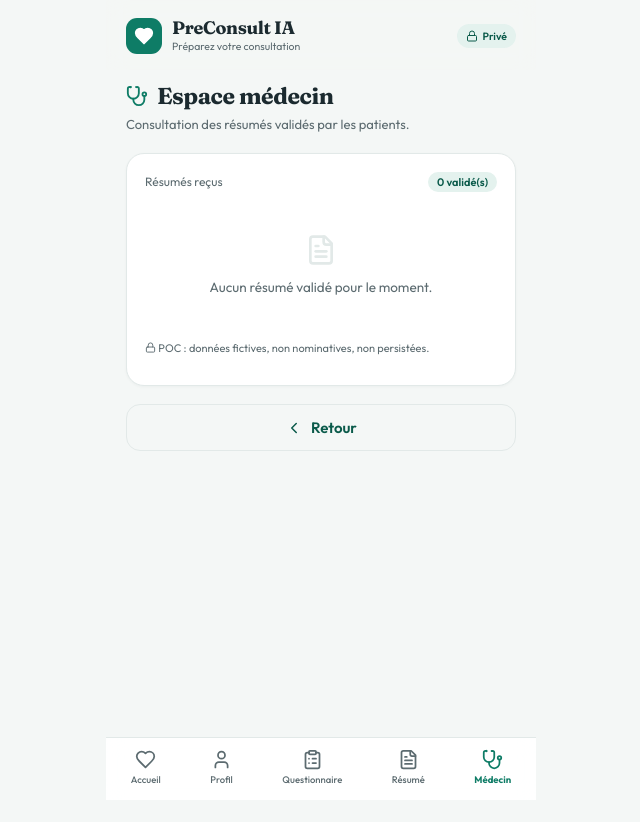
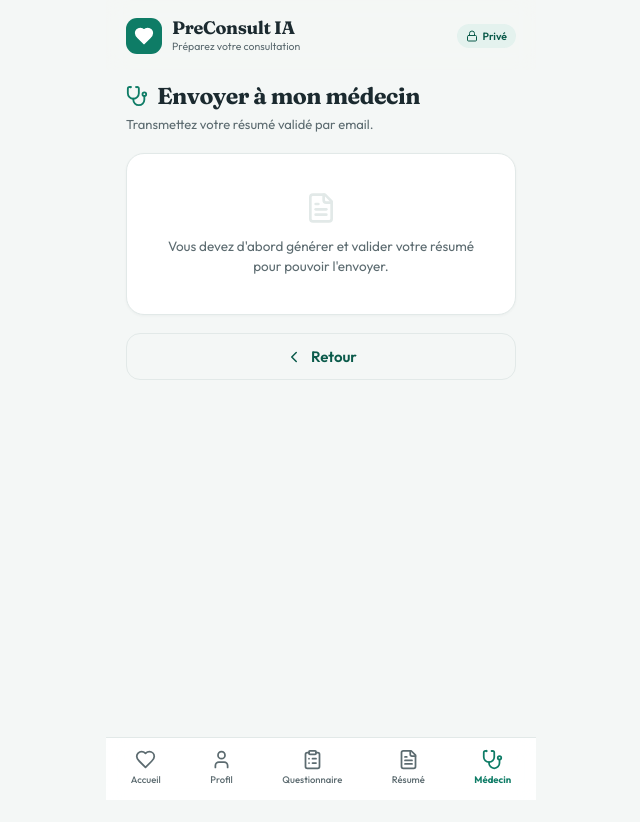
Before and after one commit to NoeCollignon/Deucalion, a React (Vite) app: page / in a window 1280 px wide. Both pictures are taken after a click on the button "Médecin". Shown: the top 822 px of the page, without its empty margins (319-959 px from the left). Built offline with nearby package versions, Linux system fonts and the light colour scheme.

Commit message:
Refactor buildClinicalPayload to include profil

```diff
--- a/src/PreConsultIA.jsx
+++ b/src/PreConsultIA.jsx
@@ -48,10 +48,10 @@ function sanitize(text) {
 
 /* Construit la charge utile envoyée à l'IA : uniquement données médicales,
    jamais nom/prénom/téléphone/adresse. */
-function buildClinicalPayload(answers, lists) {
+function buildClinicalPayload(profil, answers, lists) {
   const clinical = {
-    age: answers.age || "non précisé",
-    sexe: answers.sexe || "non précisé",
+    age: profil.age || "non précisé",
+    sexe: profil.sexe || "non précisé",
     motif: sanitize(answers.motif),
     symptomes: sanitize(answers.symptomes),
     depuis: answers.depuis,
@@ -232,6 +232,7 @@ export default function PreConsultIA() {
   const [validated, setValidated] = useState(false);
   const [copied, setCopied] = useState(false);
   const [err, setErr] = useState("");
+  const [doctorEmail, setDoctorEmail] = useState("");
 
   function loadDemo() {
     setProfil({ initiales: DEMO.profil.initiales, age: DEMO.profil.age, sexe: DEMO.profil.sexe });
@@ -243,7 +244,7 @@ export default function PreConsultIA() {
   async function askPrecisions() {
     setLoadingQ(true); setErr("");
     try {
-      const payload = buildClinicalPayload(answers, { traitements, antecedents, allergies });
+      const payload = buildClinicalPayload(profil, answers, { traitements, antecedents, allergies });
       const res = await callAgent(PROMPTS.questionnaire, payload, true);
       setAiQuestions(res.questions || []);
     } catch (e) { setErr("L'agent questionnaire est indisponible. Vous pouvez continuer sans précisions."); }
@@ -257,7 +258,7 @@ export default function PreConsultIA() {
       const extra = Object.entries(aiAnswers)
         .filter(([, v]) => v && v.trim())
         .map(([q, v]) => `Q: ${aiQuestions[q]} R: ${sanitize(v)}`).join("\n");
-      const payload = buildClinicalPayload(answers, { traitements, antecedents, allergies })
+      const payload = buildClinicalPayload(profil, answers, { traitements, antecedents, allergies })
         + (extra ? `\n\nPrécisions complémentaires:\n${extra}` : "");
 
       const [s, v, r] = await Promise.all([
@@ -274,6 +275,18 @@ export default function PreConsultIA() {
     const text = `RÉSUMÉ PRÉ-CONSULTATION (préparé par le patient, validé)\n\n${summary}`;
     navigator.clipboard?.writeText(text);
     setCopied(true); setTimeout(() => setCopied(false), 1800);
+  }
+
+  function emailSummary() {
+    const sujet = "Résumé pré-consultation";
+    const corps =
+      "Bonjour,\n\nVoici le résumé que j'ai préparé en vue de notre consultation à l'aide de PreConsult IA. " +
+      "Ce résumé ne constitue pas un diagnostic.\n\n" +
+      summary +
+      "\n\nCordialement.";
+    const dest = doctorEmail.trim();
+    const url = `mailto:${encodeURIComponent(dest)}?subject=${encodeURIComponent(sujet)}&body=${encodeURIComponent(corps)}`;
+    window.location.href = url;
   }
 
   const profilOk = profil.age && profil.sexe;
@@ -436,15 +449,23 @@ export default function PreConsultIA() {
 
               {!loadingSummary && summary && (
                 <>
-                  {/* Agent Vérification */}
+                  {/* Agent Vérification — rappel doux côté patient */}
                   {verif && (verif.manquant?.length > 0 || verif.aVerifier?.length > 0) && (
-                    <div style={{ ...cardStyle, background: C.warnSoft, border: "1px solid #F6D9A8", marginBottom: 14 }}>
+                    <div style={{ ...cardStyle, background: C.brandSoft, border: "none", marginBottom: 14 }}>
                       <div style={{ display: "flex", alignItems: "center", gap: 8, marginBottom: 8 }}>
-                        <AlertTriangle size={16} color={C.warn} />
-                        <strong style={{ fontSize: 14, color: "#7A4A12" }}>L'agent vérification a repéré des points</strong>
+                        <Sparkles size={16} color={C.brand} />
+                        <strong style={{ fontSize: 14, color: C.brandInk }}>Avant de finaliser, vous pourriez préciser…</strong>
                       </div>
-                      {verif.manquant?.map((m, i) => <PointLine key={"m" + i} text={m} tag="Manquant" />)}
-                      {verif.aVerifier?.map((m, i) => <PointLine key={"v" + i} text={m} tag="À vérifier" />)}
+                      <p style={{ fontSize: 12, color: C.sub, margin: "0 0 10px", lineHeight: 1.45 }}>
+                        Ces précisions sont facultatives. Elles peuvent aider votre médecin, mais vous pouvez tout à fait continuer sans.
+                      </p>
+                      {[...(verif.manquant || []), ...(verif.aVerifier || [])].map((m, i) => (
+                        <div key={i} style={{ display: "flex", gap: 8, alignItems: "flex-start", marginBottom: 6 }}>
+                          <span style={{ color: C.brand, fontSize: 14, lineHeight: 1.4 }}>•</span>
+                          <span style={{ fontSize: 12.5, color: C.ink, lineHeight: 1.4 }}>{m}</span>
+                        </div>
+                      ))}
+                      <Btn variant="ghost" icon={ChevronLeft} onClick={() => setScreen("quest")}>Compléter mes réponses</Btn>
                     </div>
                   )}
 
@@ -515,40 +536,55 @@ export default function PreConsultIA() {
 
               <div style={{ display: "flex", gap: 10, marginTop: 18 }}>
                 <Btn variant="ghost" icon={ChevronLeft} onClick={() => setScreen("quest")}>Modifier</Btn>
-                <Btn full variant="ghost" icon={Stethoscope} onClick={() => setScreen("doctor")}>Vue médecin</Btn>
+                <Btn full variant="ghost" icon={Stethoscope} onClick={() => setScreen("doctor")}>Envoyer à mon médecin</Btn>
               </div>
             </section>
           )}
 
-          {/* ============ INTERFACE MÉDECIN ============ */}
+          {/* ============ ENVOYER À MON MÉDECIN ============ */}
           {screen === "doctor" && (
             <section>
-              <ScreenTitle icon={Stethoscope} title="Espace médecin" sub="Consultation des résumés validés par les patients." />
+              <ScreenTitle icon={Stethoscope} title="Envoyer à mon médecin" sub="Transmettez votre résumé validé par email." />
+
+              {validated && summary ? (
+                <>
                   <div style={cardStyle}>
-                <div style={{ display: "flex", justifyContent: "space-between", alignItems: "center", marginBottom: 12 }}>
-                  <span style={{ fontSize: 12, color: C.sub }}>Résumés reçus</span>
-                  <span style={{ fontSize: 11, background: C.brandSoft, color: C.brandInk, padding: "3px 9px", borderRadius: 20, fontWeight: 600 }}>
-                    {validated && summary ? "1" : "0"} validé(s)
-                  </span>
+                    <p style={{ fontSize: 13, color: C.sub, margin: "0 0 14px", lineHeight: 1.5 }}>
+                      Deux étapes : téléchargez le PDF de votre résumé, puis ouvrez votre messagerie avec le texte déjà rédigé. Vous pourrez y joindre le PDF.
+                    </p>
+
+                    <Btn full variant="soft" icon={Share2} onClick={() => window.print()}>
+                      1. Télécharger le résumé en PDF
+                    </Btn>
+
+                    <div style={{ marginTop: 16 }}>
+                      <Field label="Email de votre médecin (facultatif)" type="text" value={doctorEmail} onChange={setDoctorEmail} placeholder="medecin@exemple.fr" hint="Laissez vide pour choisir le destinataire dans votre messagerie." />
                     </div>
-                {validated && summary ? (
-                  <div style={{ border: `1px solid ${C.line}`, borderRadius: 12, padding: 14 }}>
-                    <div style={{ display: "flex", justifyContent: "space-between", marginBottom: 8 }}>
-                      <strong style={{ fontSize: 14 }}>{profil.initiales || "Patient anonyme"} · {profil.age} ans · {profil.sexe}</strong>
-                      <span style={{ fontSize: 11, color: C.brand, display: "flex", alignItems: "center", gap: 4 }}><CheckCircle2 size={13} /> validé</span>
+
+                    <Btn full icon={ArrowRight} onClick={emailSummary}>
+                      2. Préparer l'email
+                    </Btn>
                   </div>
-                    <pre style={{ whiteSpace: "pre-wrap", fontFamily: sans, fontSize: 12.5, lineHeight: 1.55, color: C.ink, margin: 0 }}>{summary}</pre>
+
+                  <div style={{ marginTop: 14 }}>
+                    <Disclaimer compact />
                   </div>
+
+                  <p style={{ fontSize: 11, color: C.sub, marginTop: 14, lineHeight: 1.5, textAlign: "center" }}>
+                    <Lock size={11} style={{ verticalAlign: "-1px" }} /> Le résumé ne contient aucune donnée nominative envoyée à l'IA.
+                  </p>
+                </>
               ) : (
-                  <div style={{ textAlign: "center", padding: "30px 10px", color: C.sub }}>
+                <div style={cardStyle}>
+                  <div style={{ textAlign: "center", padding: "20px 10px", color: C.sub }}>
                     <FileText size={32} color={C.line} style={{ marginBottom: 8 }} />
-                    <p style={{ fontSize: 13.5, margin: 0 }}>Aucun résumé validé pour le moment.</p>
+                    <p style={{ fontSize: 13.5, margin: 0, lineHeight: 1.5 }}>
+                      Vous devez d'abord générer et valider votre résumé pour pouvoir l'envoyer.
+                    </p>
+                  </div>
                 </div>
               )}
-                <p style={{ fontSize: 11, color: C.sub, marginTop: 14, lineHeight: 1.5 }}>
-                  <Lock size={11} style={{ verticalAlign: "-1px" }} /> POC : données fictives, non nominatives, non persistées.
-                </p>
-              </div>
+
               <div style={{ marginTop: 18 }}>
                 <Btn full variant="ghost" icon={ChevronLeft} onClick={() => setScreen(summary ? "summary" : "home")}>Retour</Btn>
               </div>
```
Lines whose indentation alone changed are shown as unchanged.
